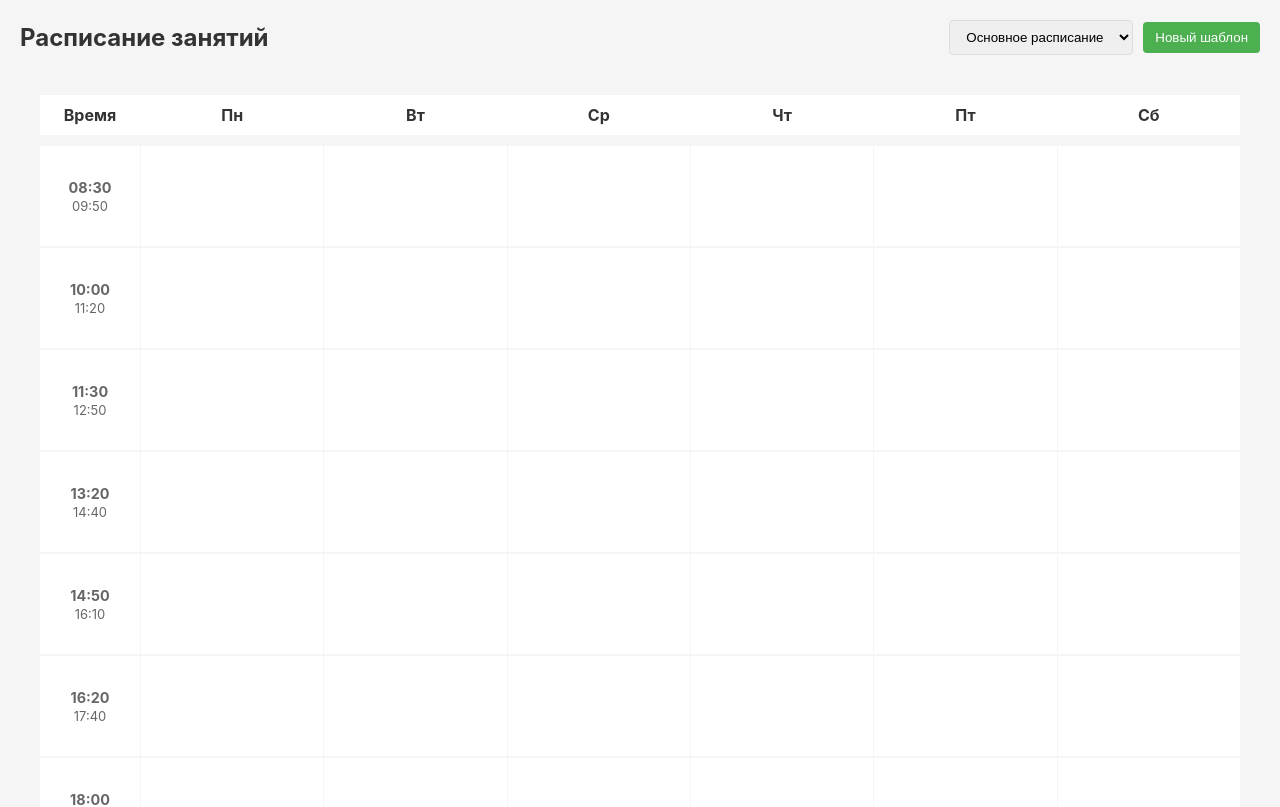
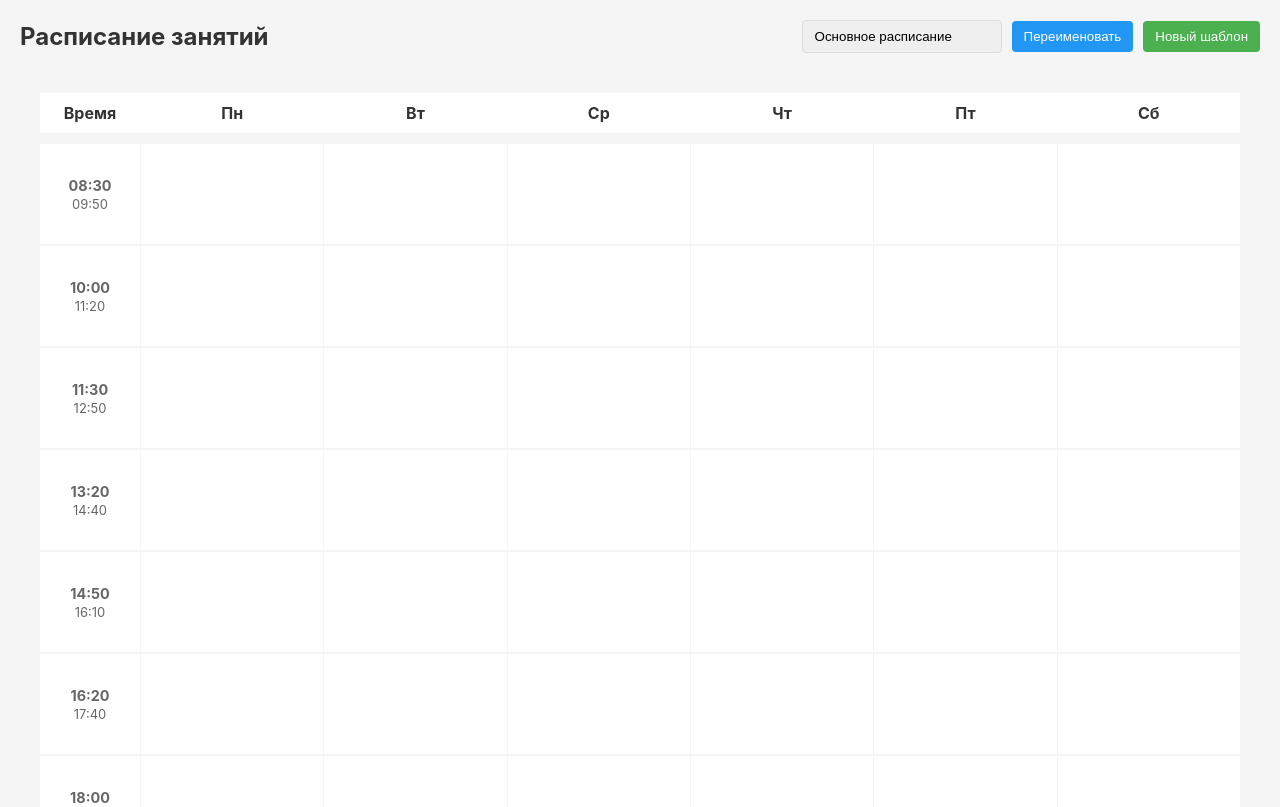
Before and after one commit to DaEtoJostka/colorful-timetable-builder, a React (Vite) app: page / in a window 1280 px wide. Shown: the top 807 px of the page. Built offline with nearby package versions, Linux system fonts and the light colour scheme.

Commit message:
Add template renaming functionality

```diff
--- a/package.json
+++ b/package.json
@@ -14,7 +14,7 @@
     "react-dnd": "^16.0.1",
     "react-dnd-html5-backend": "^16.0.1",
     "react-dom": "^18.2.0",
-    "styled-components": "^6.1.8",
+    "styled-components": "^6.1.15",
     "uuid": "^11.0.5"
   },
   "devDependencies": {
--- a/src/App.tsx
+++ b/src/App.tsx
@@ -50,6 +50,8 @@ export const App: React.FC = () => {
   const [selectedTimeSlot, setSelectedTimeSlot] = useState<TimeSlot | undefined>();
   const [selectedDayIndex, setSelectedDayIndex] = useState<number | undefined>();
   const [selectedCourse, setSelectedCourse] = useState<Course | undefined>();
+  const [editingTemplateId, setEditingTemplateId] = useState<string | null>(null);
+  const [editedTemplateName, setEditedTemplateName] = useState('');
 
   const currentCourses = templates.find(t => t.id === currentTemplateId)?.courses || [];
 
@@ -131,6 +133,25 @@ export const App: React.FC = () => {
     }));
   };
 
+  const startEditingTemplate = (templateId: string) => {
+    const template = templates.find(t => t.id === templateId);
+    if (template) {
+      setEditingTemplateId(templateId);
+      setEditedTemplateName(template.name);
+    }
+  };
+
+  const saveTemplateName = () => {
+    if (!editedTemplateName.trim()) return;
+
+    setTemplates(prev => prev.map(template =>
+      template.id === editingTemplateId
+        ? { ...template, name: editedTemplateName.trim() }
+        : template
+    ));
+    setEditingTemplateId(null);
+  };
+
   return (
     <AppContainer>
       <div style={{ display: 'flex', justifyContent: 'space-between', alignItems: 'center', marginBottom: '20px' }}>
@@ -138,10 +159,17 @@ export const App: React.FC = () => {
           Расписание занятий
         </h1>
         <div style={{ display: 'flex', gap: '10px', alignItems: 'center' }}>
+          <div style={{ position: 'relative' }}>
             <select
               value={currentTemplateId}
               onChange={handleTemplateChange}
-            style={{ padding: '8px 12px', borderRadius: '4px', border: '1px solid #ddd' }}
+              style={{
+                padding: '8px 30px 8px 12px',
+                borderRadius: '4px',
+                border: '1px solid #ddd',
+                minWidth: '200px',
+                appearance: 'none'
+              }}
             >
               {templates.map(template => (
                 <option key={template.id} value={template.id}>
@@ -149,6 +177,42 @@ export const App: React.FC = () => {
                 </option>
               ))}
             </select>
+            {editingTemplateId === currentTemplateId ? (
+              <input
+                value={editedTemplateName}
+                onChange={(e) => setEditedTemplateName(e.target.value)}
+                onBlur={saveTemplateName}
+                onKeyPress={(e) => e.key === 'Enter' && saveTemplateName()}
+                style={{
+                  position: 'absolute',
+                  top: 0,
+                  left: 0,
+                  width: '100%',
+                  height: '100%',
+                  padding: '8px 12px',
+                  border: '2px solid #2196f3',
+                  borderRadius: '4px',
+                  boxSizing: 'border-box'
+                }}
+                autoFocus
+              />
+            ) : null}
+          </div>
+
+          <button
+            onClick={() => startEditingTemplate(currentTemplateId)}
+            style={{
+              padding: '8px 12px',
+              background: '#2196f3',
+              color: 'white',
+              border: 'none',
+              borderRadius: '4px',
+              cursor: 'pointer'
+            }}
+          >
+            Переименовать
+          </button>
+
           <button
             onClick={createNewTemplate}
             style={{
@@ -162,6 +226,7 @@ export const App: React.FC = () => {
           >
             Новый шаблон
           </button>
+
           {templates.length > 1 && (
             <button
               onClick={deleteCurrentTemplate}
```
Also changed, not shown: 1 other file (tests, documents, lock files or other folders). Lines whose indentation alone changed are shown as unchanged.
